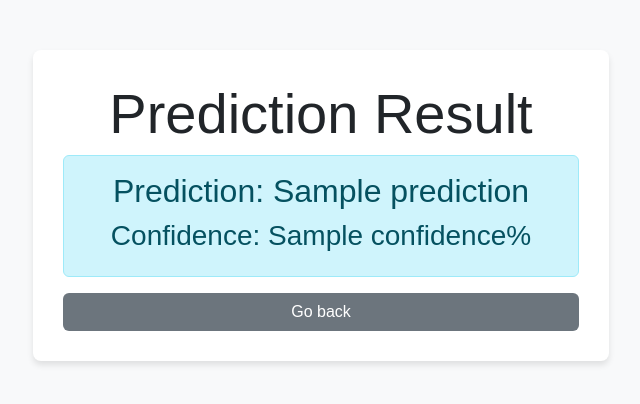
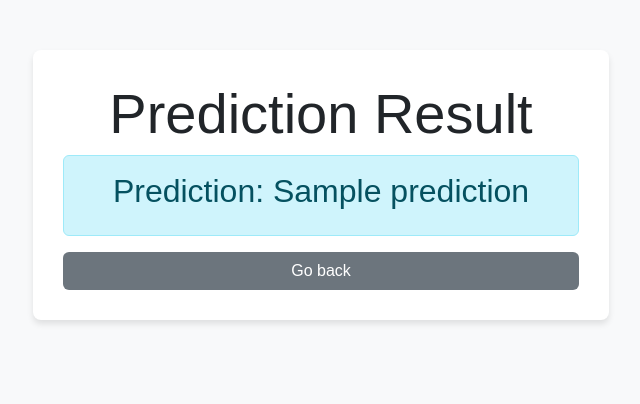
Before and after one commit to Vibha-Thomas/plant-disease-detection, a Flask app: template templates/result.html in a window 1280 px wide. Shown: the top 404 px of the page, without its empty margins (319-959 px from the left). Run offline with Flask 3, Linux system fonts and the light colour scheme; the template is opened without the code that fills it: most values are stand-ins (such as "Sample title", 1, 10 or a date in 2020).

Commit message:
Initial commit

```diff
--- a/templates/result.html
+++ b/templates/result.html
@@ -36,7 +36,6 @@
             <h1 class="display-4">Prediction Result</h1>
             <div class="alert alert-info">
                 <h2>Prediction: {{ prediction }}</h2>
-                <h3>Confidence: {{ confidence }}%</h3>
             </div>
             <a href="/" class="btn btn-back w-100">Go back</a>
         </div>
```
